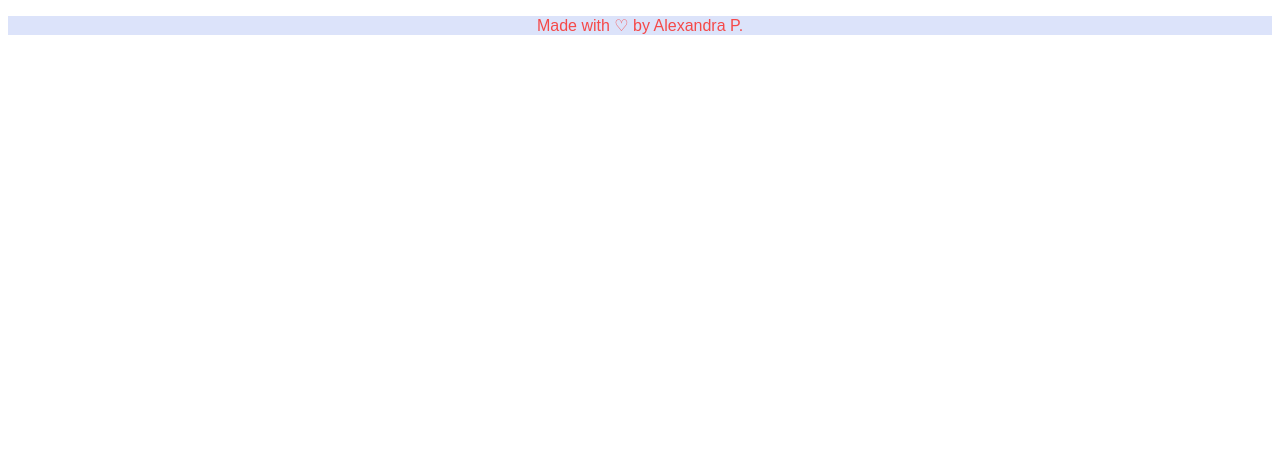
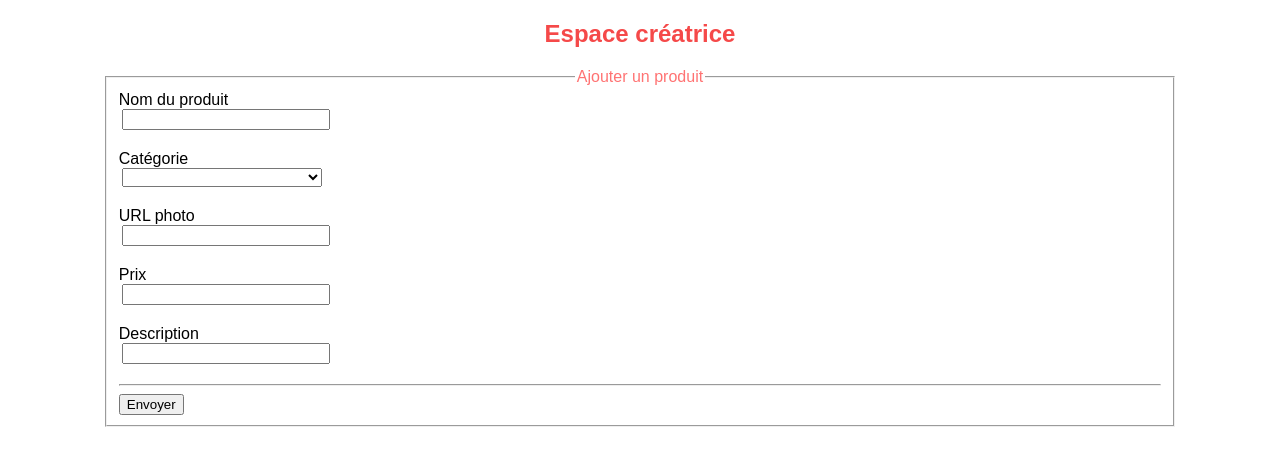
Before and after one commit to Alexandra31150/FeesMaison-front, a React (Create React App) app in the folder feesmaison/: page /espace-creatrice in a window 1280 px wide. Shown: the top 466 px of the page. Built offline with nearby package versions, Linux system fonts and the light colour scheme.

Commit message:
revu page creatrice formulaire (ne fonctionne pas ...)

```diff
--- a/feesmaison/src/App.jsx
+++ b/feesmaison/src/App.jsx
@@ -31,8 +31,7 @@ class App extends Component {
       <div className="App">
         <Router>
           <Switch>
-            {/* <Navbar /> */}
-            <Footer />
+            <PageCreatrice />
             {/* <PageCreatrice />
             <ContactPage />
 
@@ -41,7 +40,6 @@ class App extends Component {
                 name={this.state.name}
                 category={this.state.category}
                 photo={this.state.photo}
-                price={this.state.price}
                 description={this.state.description}
               />
             </Route>
--- /dev/null
+++ b/feesmaison/src/CSS/PageCreatrice.css
@@ -0,0 +1,21 @@
+* {
+  font-family: sans-serif;
+  flex-wrap: wrap;
+}
+
+.titre-crea {
+  color: #f54949;
+  text-align: center;
+}
+
+.legende {
+  color: #ff7373;
+  text-align: center;
+}
+
+.creaform {
+  width: 200px;
+  display: flex;
+  margin-bottom: 20px;
+  margin-left: 3px;
+}
--- a/feesmaison/src/components/PageCreatrice.jsx
+++ b/feesmaison/src/components/PageCreatrice.jsx
@@ -1,5 +1,6 @@
 import React, { Component } from 'react';
 import axios from 'axios';
+import '../CSS/PageCreatrice.css';
 
 // Permet aux creatrices de poster un produit
 
@@ -48,17 +49,17 @@ class ProductForm extends Component {
     } = this.state;
     return (
       <div className="ProductForm container-admin">
-        <h2>Formulaire ajout de produit créatrice</h2>
+        <h2 className="titre-crea">Espace créatrice</h2>
         <form onSubmit={this.submitForm}>
           <fieldset>
-            <legend>Ajout produit</legend>
+            <legend className="legende">Ajouter un produit</legend>
             <div className="form-data">
               <label htmlFor="name">Nom du produit</label>
-              <input type="text" name="name" onChange={this.onChange} value={name} />
+              <input className="creaform" type="text" name="name" onChange={this.onChange} value={name} />
             </div>
             <div className="form-data">
               <label htmlFor="category">Catégorie</label>
-              <select type="submit" name="category" onChange={this.onChange} value={category}>
+              <select className="creaform" type="submit" name="category" onChange={this.onChange} value={category}>
                 <option valeur=""> </option>
                 <option valeur="Meuble">Meuble</option>
                 <option valeur="Vêtement enfant">Vêtement enfant</option>
@@ -69,15 +70,15 @@ class ProductForm extends Component {
             </div>
             <div className="form-data">
               <label htmlFor="photo">URL photo</label>
-              <input type="url" name="photo" onChange={this.onChange} value={photo} />
+              <input className="creaform" type="url" name="photo" onChange={this.onChange} value={photo} />
             </div>
             <div className="form-data">
               <label htmlFor="price">Prix</label>
-              <input type="number" name="price" onChange={this.onChange} value={price} />
+              <input className="creaform" type="number" name="price" onChange={this.onChange} value={price} />
             </div>
             <div className="form-data">
               <label htmlFor="description">Description</label>
-              <input type="text" name="description" onChange={this.onChange} value={description} />
+              <input className="creaform" type="text" name="description" onChange={this.onChange} value={description} />
             </div>
             <hr />
             <div className="form-data">
```
